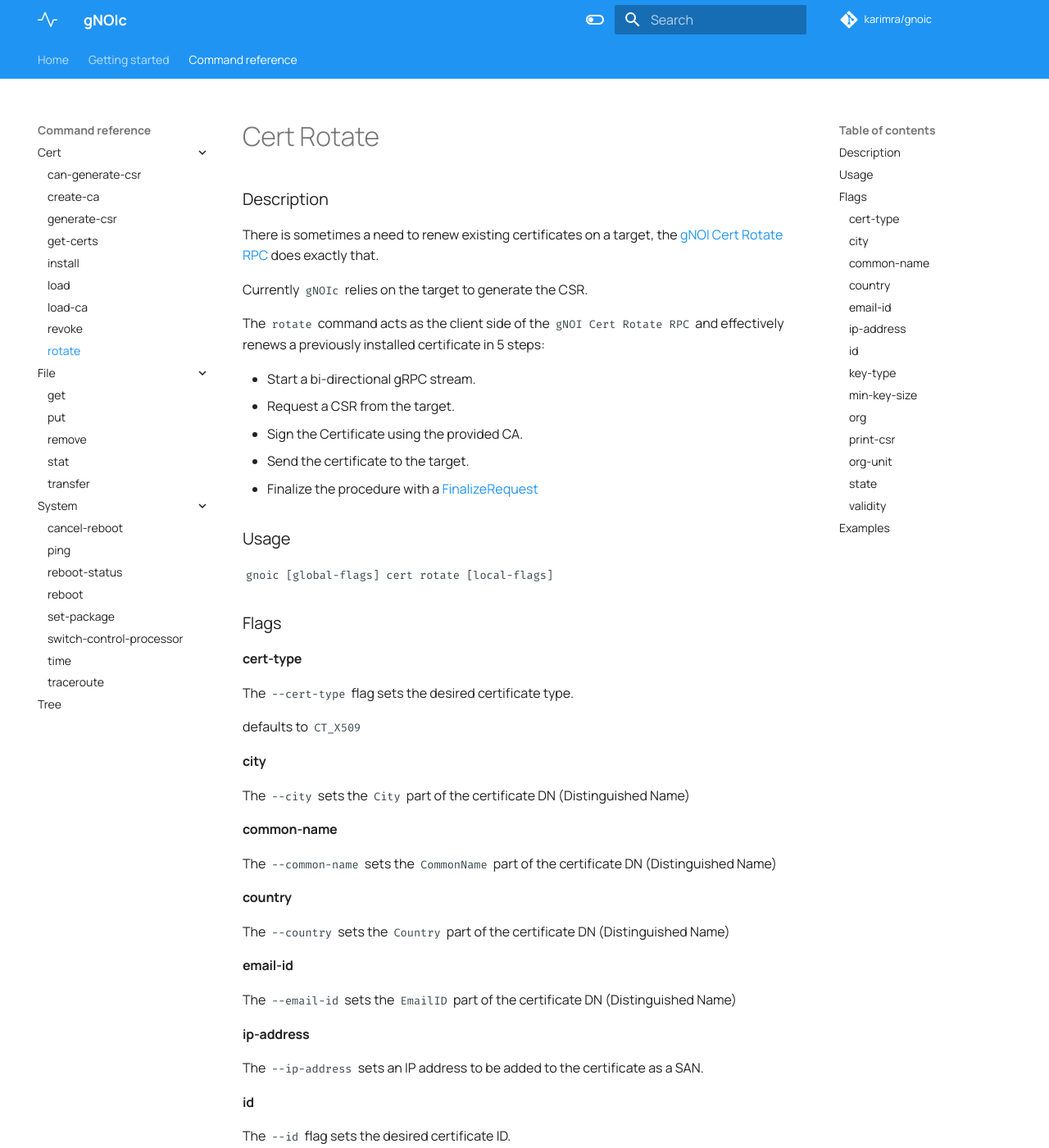
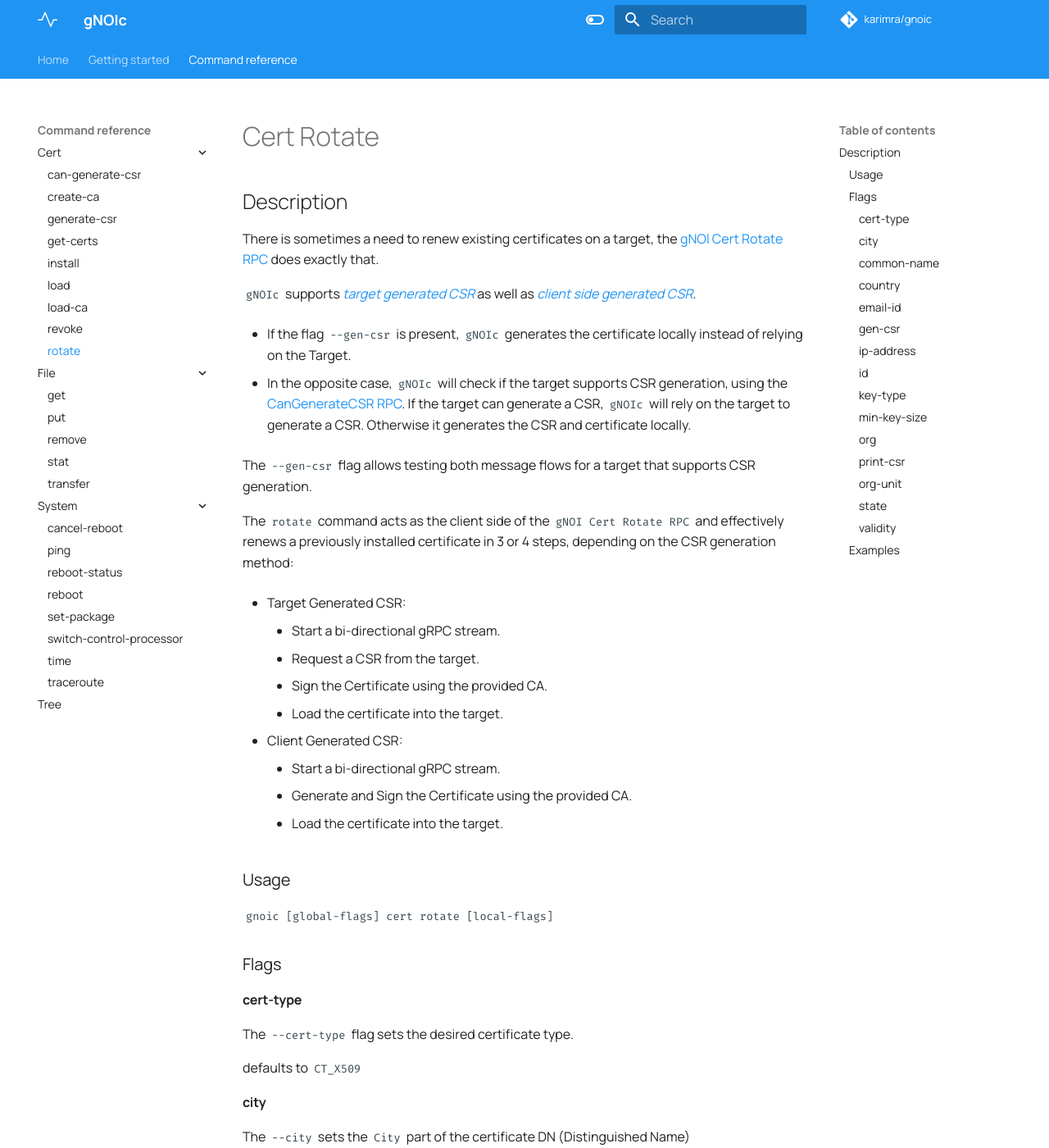
Before and after one commit to karimra/gnoic, an MkDocs documentation site: the page built from docs/command_reference/cert/rotate.md, in a window 1280 px wide and 1400 px high. Shown: the whole window at 82% size. Built offline with MkDocs 1.6.1 and Material for MkDocs 9.7.7, drawn with Linux system fonts in a browser that asks for light colours; comment, search, counter and statistics services are not loaded; some of the changed text lies outside the part shown.

Commit message:
update docs

```diff
--- a/docs/command_reference/cert/rotate.md
+++ b/docs/command_reference/cert/rotate.md
@@ -1,18 +1,31 @@
 # Cert Rotate
 
-### Description
+## Description
 
 There is sometimes a need to renew existing certificates on a target, the [gNOI Cert Rotate RPC](https://github.com/openconfig/gnoi/blob/master/cert/cert.proto#L93) does exactly that.
 
-Currently `gNOIc` relies on the target to generate the CSR.
+`gNOIc` supports [*target generated CSR*](https://github.com/openconfig/gnoi/blob/master/cert/cert.proto#L108)
+as well as [*client side generated CSR*](https://github.com/openconfig/gnoi/blob/master/cert/cert.proto#L124).
 
-The `rotate` command acts as the client side of the `gNOI Cert Rotate RPC` and effectively renews a previously installed certificate in 5 steps:
+- If the flag `--gen-csr` is present, `gNOIc` generates the certificate locally instead of relying on the Target.
 
-- Start a bi-directional gRPC stream.
-- Request a CSR from the target.
-- Sign the Certificate using the provided CA.
-- Send the certificate to the target.
-- Finalize the procedure with a [FinalizeRequest](https://github.com/openconfig/gnoi/blob/master/cert/cert.proto#L332)
+- In the opposite case, `gNOIc` will check if the target supports CSR generation, using the [CanGenerateCSR RPC](https://github.com/openconfig/gnoi/blob/master/cert/cert.proto#L164).
+If the target can generate a CSR, `gNOIc` will rely on the target to generate a CSR. Otherwise it generates the CSR and certificate locally.
+
+The `--gen-csr` flag allows testing both message flows for a target that supports CSR generation.
+
+The `rotate` command acts as the client side of the `gNOI Cert Rotate RPC` and effectively renews a previously installed certificate in 3 or 4 steps, depending on the CSR generation method:
+
+- Target Generated CSR:
+    - Start a bi-directional gRPC stream.
+    - Request a CSR from the target.
+    - Sign the Certificate using the provided CA.
+    - Load the certificate into the target.
+
+- Client Generated CSR:
+    - Start a bi-directional gRPC stream.
+    - Generate and Sign the Certificate using the provided CA.
+    - Load the certificate into the target.
 
 ### Usage
 
@@ -41,6 +54,14 @@ The `--country` sets the `Country` part of the certificate DN (Distinguished Nam
 #### email-id
 
 The `--email-id` sets the `EmailID` part of the certificate DN (Distinguished Name)
+
+#### gen-csr
+
+The `--gen-csr` flag allows the running the rotate command with a locally generated certificate,
+
+as opposed to using the [GenerateCSR](https://github.com/openconfig/gnoi/blob/master/cert/cert.proto#L190)
+
+to generate a CSR on the Target side.
 
 #### ip-address
 
```
